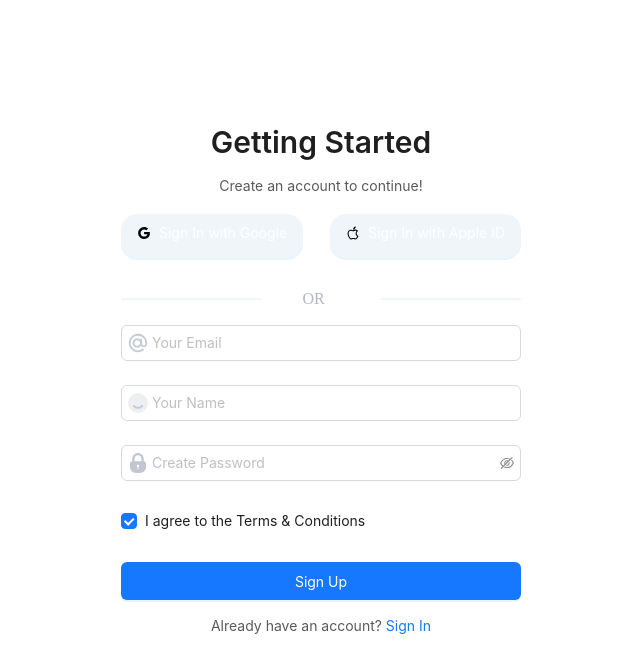
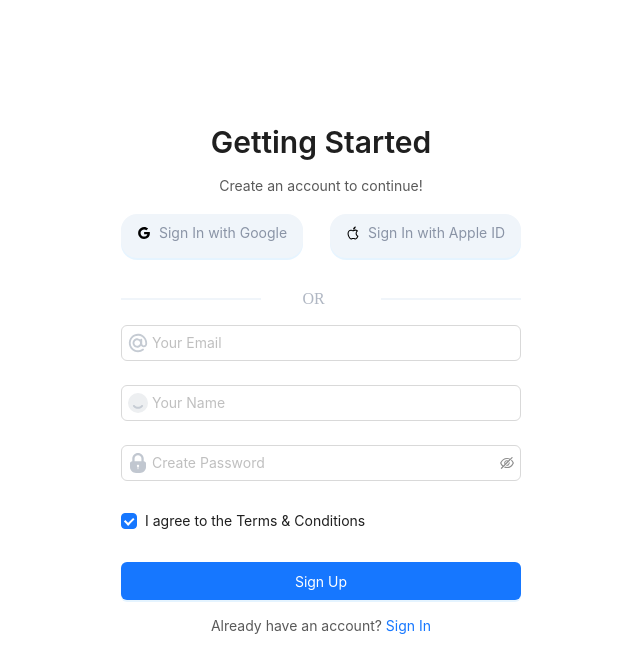
Before and after one commit to AdnanTurjoy/frontend_task_-__, a React (Vite) app: page /register in a window 1280 px wide. Shown: the top 672 px of the page, without its empty margins (319-959 px from the left). Built offline with nearby package versions, Linux system fonts and the light colour scheme.

Commit message:
color fix

```diff
--- a/src/pages/SignUp.tsx
+++ b/src/pages/SignUp.tsx
@@ -84,6 +84,7 @@ const SignUp: React.FC<AppProps> = () => {
 			background: "#F0F5FA",
 			paddingBottom: "7px",
 			height: "44px",
+			color: "#8A94A6"
 		},
 		line: {
 			height: "2px",
```
